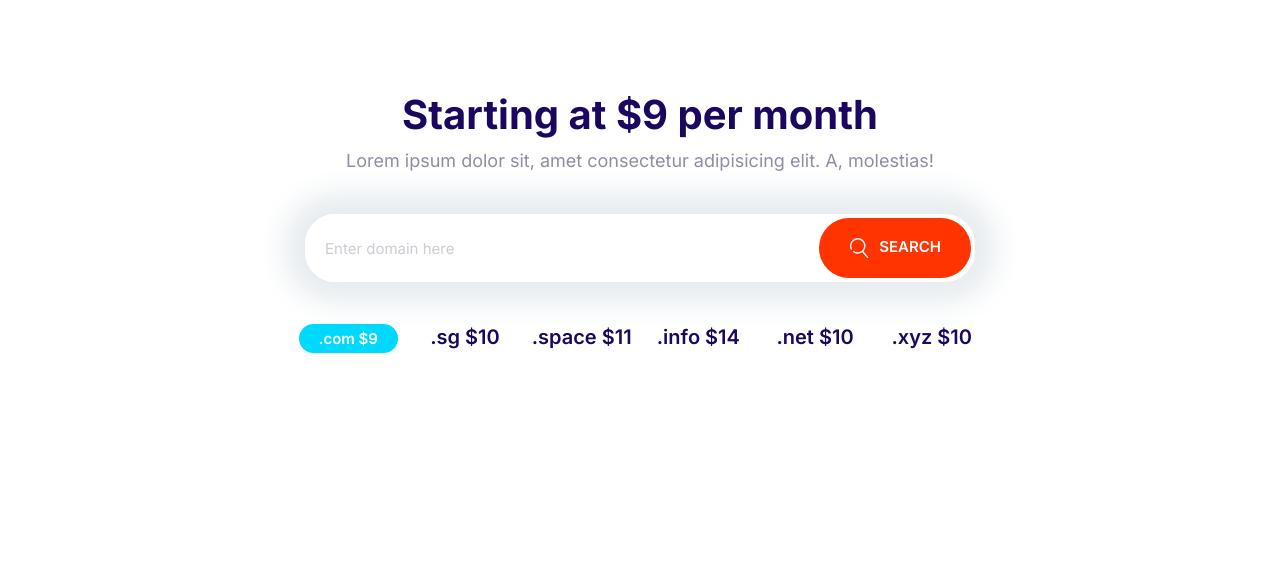
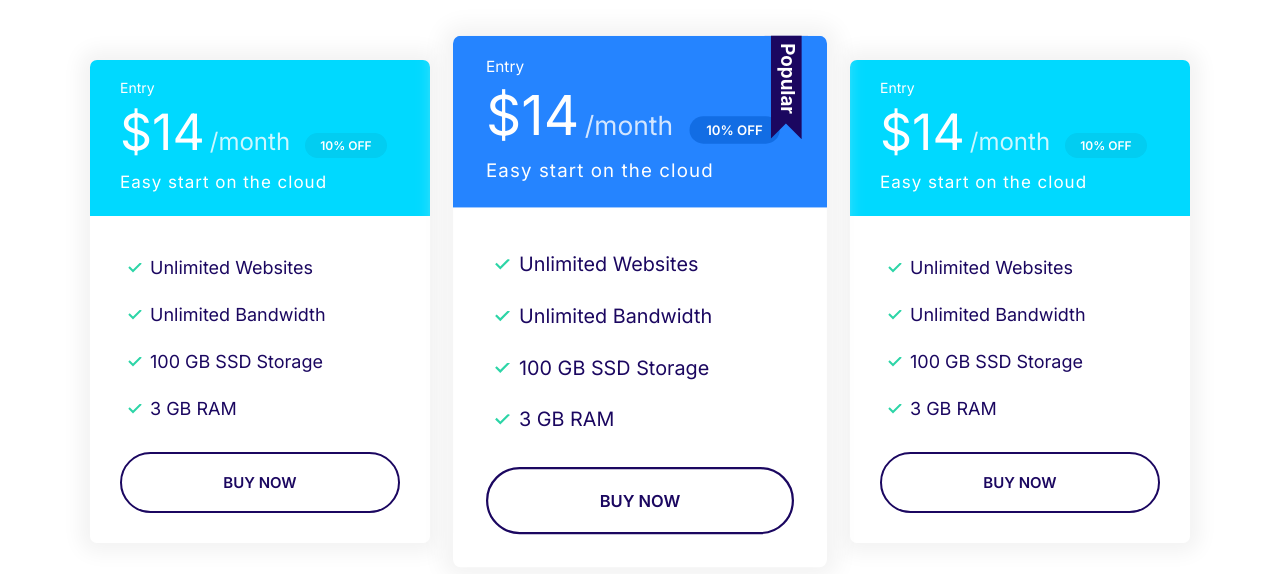
Before and after one commit to BernyFranklin/moshify, a plain HTML site: page index.html in a window 1280 px wide. Drawn offline with Linux system fonts and the light colour scheme.

Commit message:
Build plans-block component

```diff
--- a/css/styles.css
+++ b/css/styles.css
@@ -319,12 +319,18 @@ a {
     color: #fff;
 }
 
+.card--primary .badge--primary {
+    background: #126de4;
+}
 .card--secondary .badge--secondary {
     background: #02cdf1;
 
 }
 
 /* Plans */
+.plan {
+    transition: transform .2s ease-out;
+}
 .plan__name {
     color: #fff;
     margin: 0;
@@ -354,6 +360,10 @@ a {
     margin-bottom: 2rem;
 }
 
+.plan--popular {
+    transform: scale(1.1);
+}
+
 .plan--popular .card__header {
     position: relative;
 }
@@ -364,6 +374,13 @@ a {
     position: absolute;
     top: -6px;
     right: 5%;
+}
+
+.plan:hover {
+    transform: scale(1.05);
+}
+.plan--popular:hover {
+    transform: scale(1.15);
 }
 
 @media screen and (min-width:1024px) {
@@ -721,3 +738,13 @@ a {
         grid-template-columns: repeat(auto-fit, minmax(10rem, 1fr));
     }
 }
+
+/* Plans block */
+.block-plans .grid {
+    gap: 8rem 4rem;
+}
+
+.block-plans .card {
+    max-width: 500px;
+    margin: 0 auto;
+}
--- a/index.html
+++ b/index.html
@@ -15,26 +15,69 @@
     <link rel="stylesheet" href="css/styles.css" />
   </head>
   <body>
-    <section class="block container block-domain">
-      <header class="block__header">
-        <h2>Starting at $9 per month</h2>
-        <p>Lorem ipsum dolor sit, amet consectetur adipisicing elit. A, molestias!</p>
-      </header>
-      <div class="input-group">
-        <input type="text" class="input" placeholder="Enter domain here">
-        <button class="btn btn--accent">
-          <svg class="icon icon--white">
-          <use xlink:href="images/sprite.svg#search"></use>
-        </svg>Search</button>
+    <section class="block container block-plans">
+      <div class="grid grid--1x3">
+        <div class="plan">
+          <div class="card card--secondary">
+            <header class="card__header">
+              <h3 class="plan__name">Entry</h3>
+              <span class="plan__price">$14</span>
+              <span class="plan__billing-cycle">/month</span>
+              <span class="badge badge--secondary badge--small">10% OFF</span>
+              <span class="plan__description">Easy start on the cloud</span>
+            </header>
+            <div class="card__body">
+              <ul class="list list--tick">
+                <li class="list__item">Unlimited Websites</li>
+                <li class="list__item">Unlimited Bandwidth</li>
+                <li class="list__item">100 GB SSD Storage</li>
+                <li class="list__item">3 GB RAM</li>
+              </ul>
+              <button class="btn btn--outline btn--block">Buy Now</button>
+            </div>
+          </div>
+        </div>
+        <div class="plan plan--popular">
+          <div class="card card--primary">
+            <header class="card__header">
+              <h3 class="plan__name">Entry</h3>
+              <span class="plan__price">$14</span>
+              <span class="plan__billing-cycle">/month</span>
+              <span class="badge badge--primary badge--small">10% OFF</span>
+              <span class="plan__description">Easy start on the cloud</span>
+            </header>
+            <div class="card__body">
+              <ul class="list list--tick">
+                <li class="list__item">Unlimited Websites</li>
+                <li class="list__item">Unlimited Bandwidth</li>
+                <li class="list__item">100 GB SSD Storage</li>
+                <li class="list__item">3 GB RAM</li>
+              </ul>
+              <button class="btn btn--outline btn--block">Buy Now</button>
+            </div>
+          </div>
+        </div>
+        <div class="plan">
+          <div class="card card--secondary">
+            <header class="card__header">
+              <h3 class="plan__name">Entry</h3>
+              <span class="plan__price">$14</span>
+              <span class="plan__billing-cycle">/month</span>
+              <span class="badge badge--secondary badge--small">10% OFF</span>
+              <span class="plan__description">Easy start on the cloud</span>
+            </header>
+            <div class="card__body">
+              <ul class="list list--tick">
+                <li class="list__item">Unlimited Websites</li>
+                <li class="list__item">Unlimited Bandwidth</li>
+                <li class="list__item">100 GB SSD Storage</li>
+                <li class="list__item">3 GB RAM</li>
+              </ul>
+              <button class="btn btn--outline btn--block">Buy Now</button>
+            </div>
+          </div>
+        </div>
       </div>
-      <ul class="list block-domain__prices">
-        <li><span class="badge badge--secondary">.com $9</span></li>
-        <li>.sg $10</li>
-        <li>.space $11</li>
-        <li>.info $14</li>
-        <li>.net $10</li>
-        <li>.xyz $10</li>
-      </ul>
     </section>
     <script src="js/main.js"></script>
   </body>
```
Also changed, not shown: components/plans-block.html (added, +64 -0 lines).
